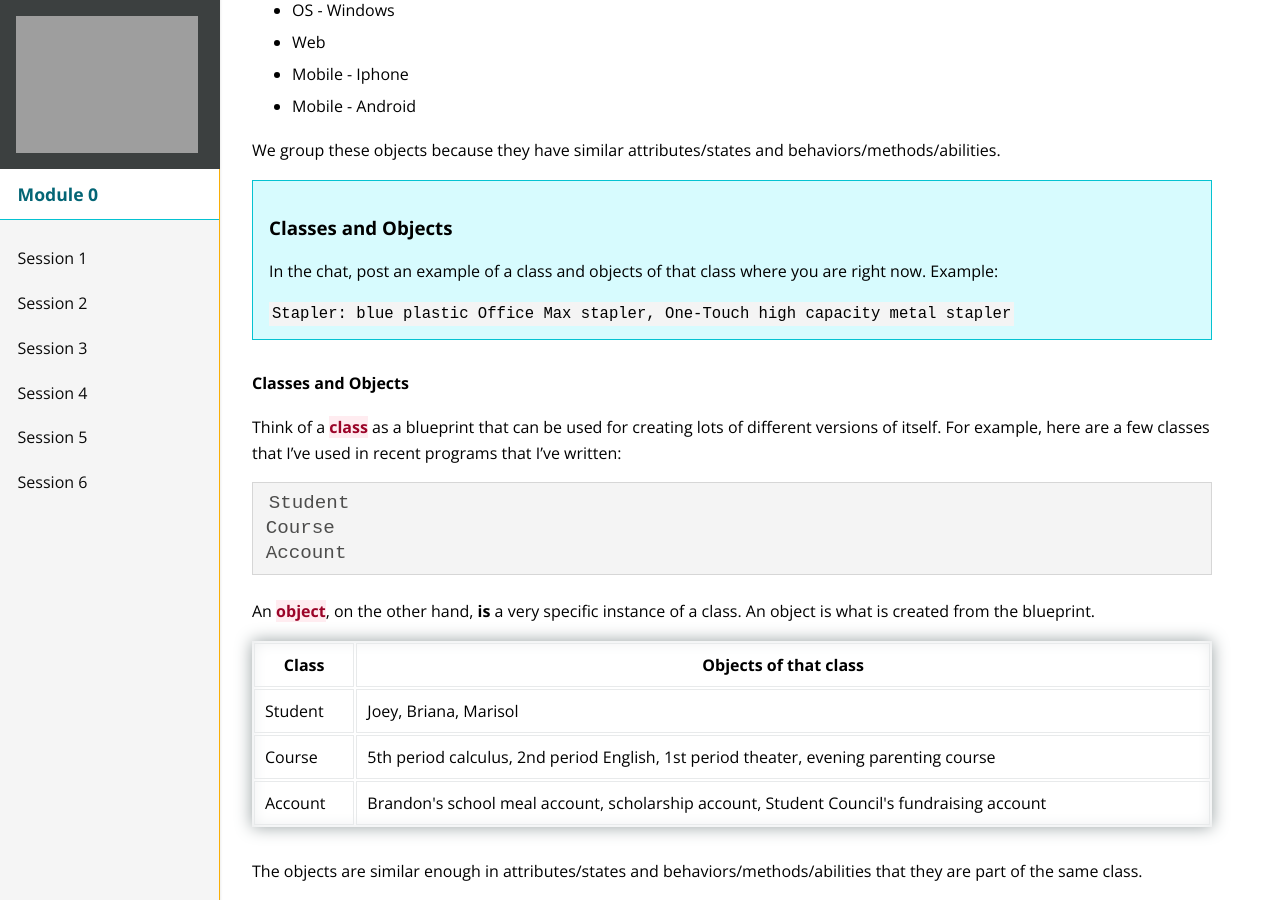
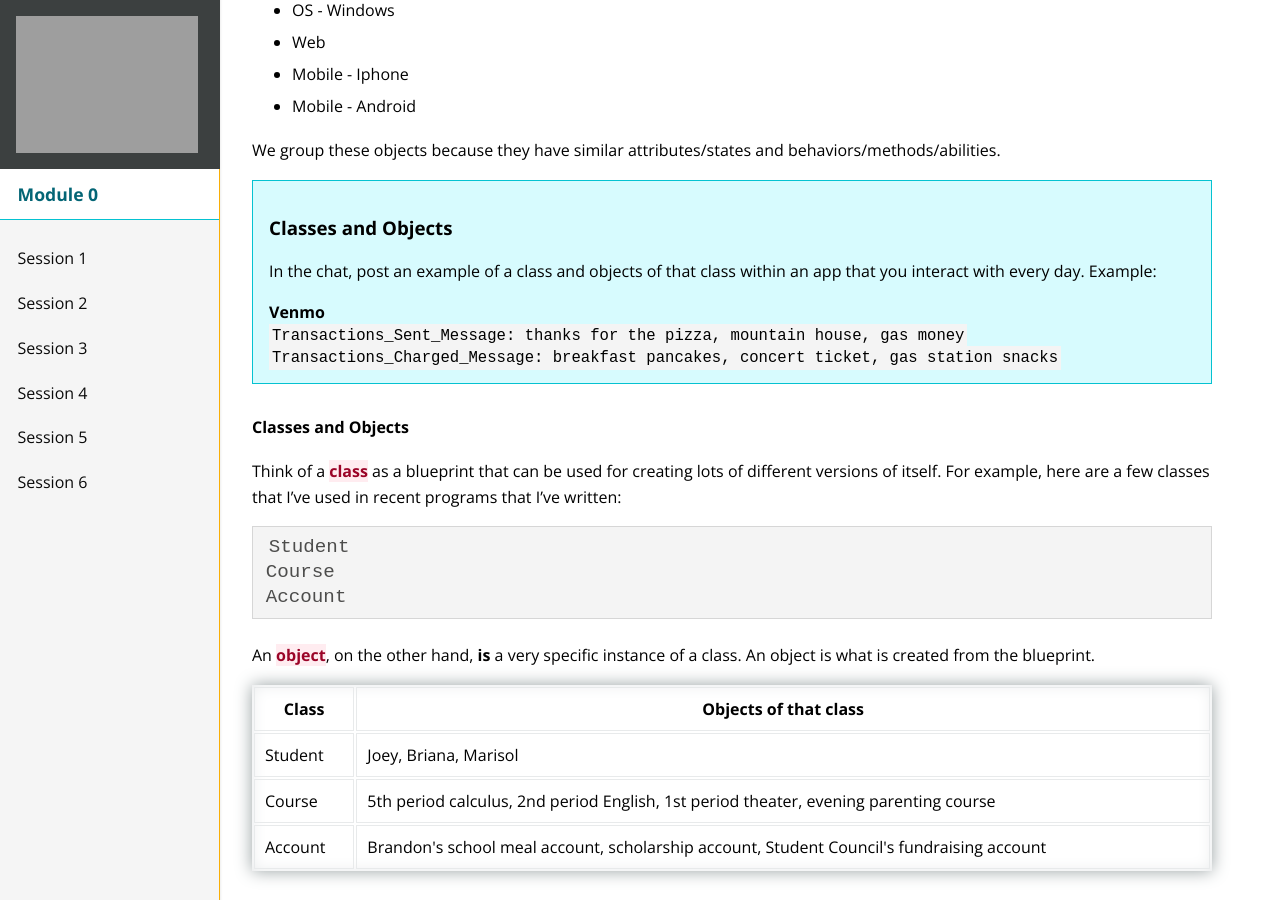
Before and after one commit to turingschool/mod-0-curriculum, a Jekyll site: the page built from session5/index.md, in a window 1280 px wide and 900 px high, scrolled down 5186 px. Built offline with Jekyll 4.4.1, drawn with Linux system fonts in a browser that asks for light colours; nearby versions of some CDN libraries.

Commit message:
Update try it section with an app example

```diff
--- a/session5/index.md
+++ b/session5/index.md
@@ -201,8 +201,10 @@ We group these objects because they have similar attributes/states and behaviors
 
 <div class="try-it">
   <h3>Classes and Objects</h3>
-  <p>In the chat, post an example of a class and objects of that class where you are right now. Example:</p>
-  <code>Stapler: blue plastic Office Max stapler, One-Touch high capacity metal stapler</code>
+  <p>In the chat, post an example of a class and objects of that class within an app that you interact with every day. Example:</p>
+  <strong>Venmo</strong><br>
+  <code>Transactions_Sent_Message: thanks for the pizza, mountain house, gas money</code><br>
+  <code>Transactions_Charged_Message: breakfast pancakes, concert ticket, gas station snacks</code>
 </div>
 
 #### Classes and Objects
```
